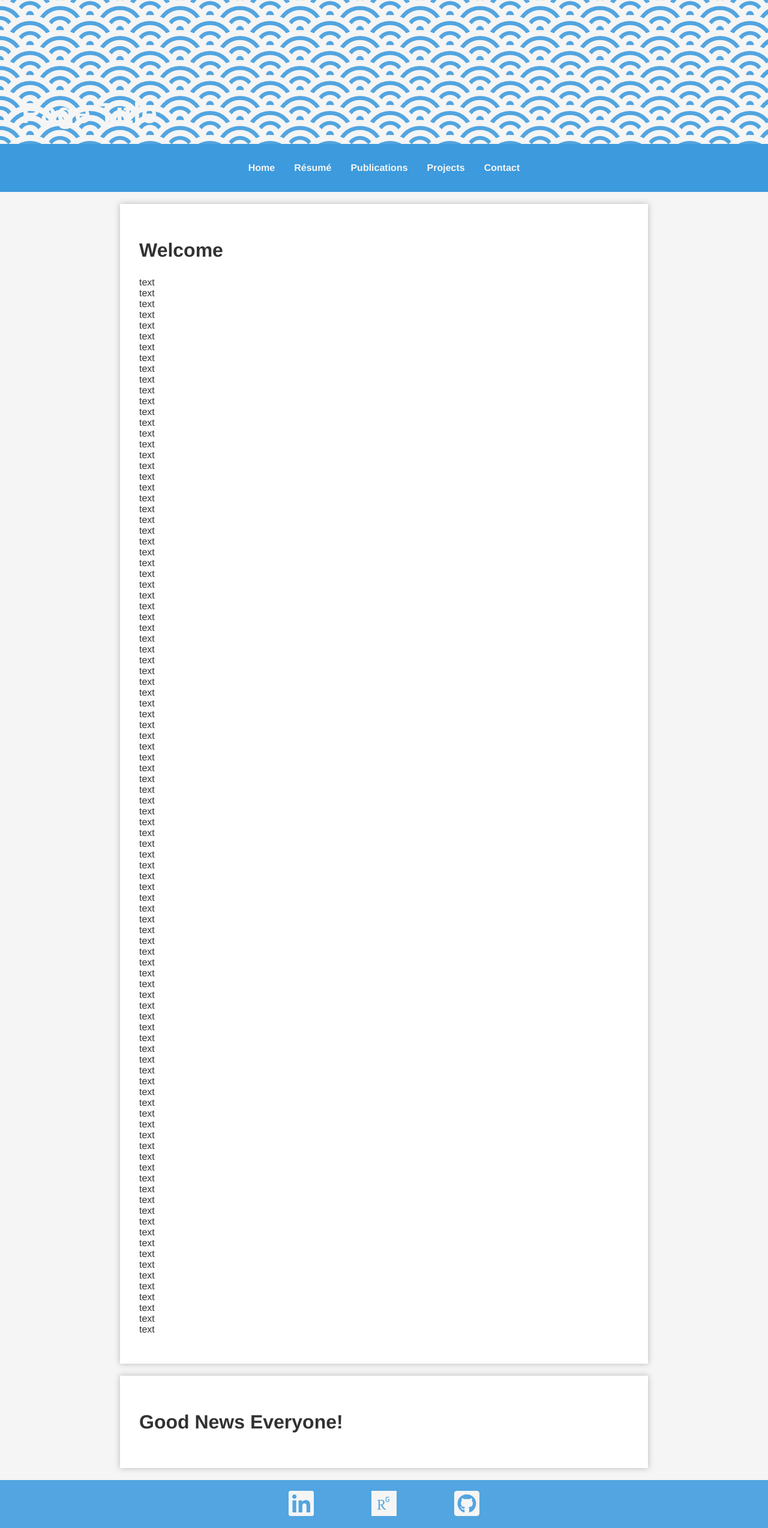
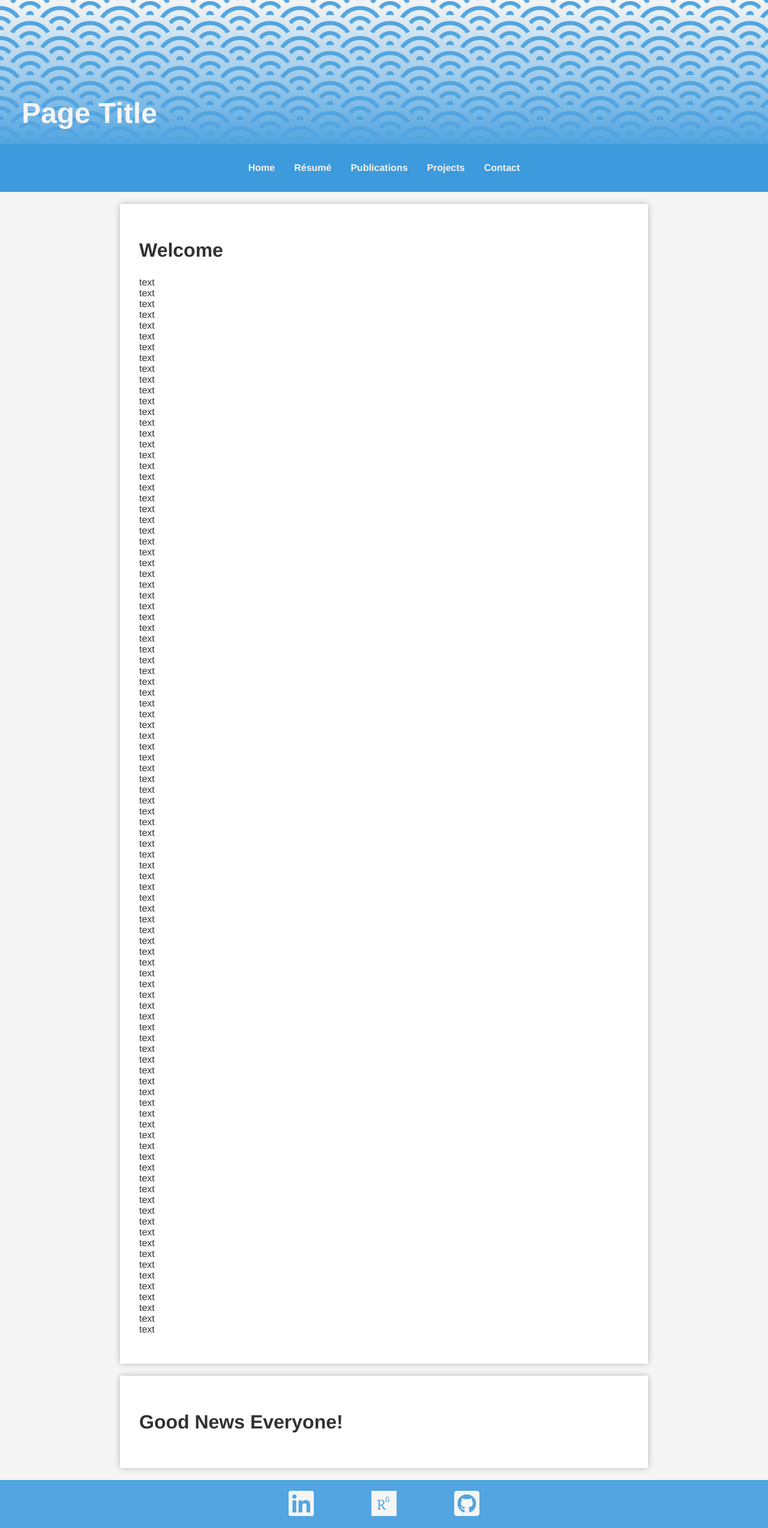
Before and after one commit to dmtveit/dmtveit.github.io, a Jekyll site: the page built from index.html, in a window 1280 px wide. Shown: the whole page at 60% size. Built offline with Jekyll 4.4.1, drawn with Linux system fonts in a browser that asks for light colours.

Commit message:
header image testing

```diff
--- a/css/main.css
+++ b/css/main.css
@@ -93,7 +93,8 @@ header {
     /* position content inside header */
     position: relative;
     /* header background */
-    background-image: url(/images/header_img.svg);
+    background-image: linear-gradient(to bottom, #52a5e000,#52a5e0ff), url(/images/header_img.svg);
+
 }
 #sticky-header {
     /* sticky header size */
```
